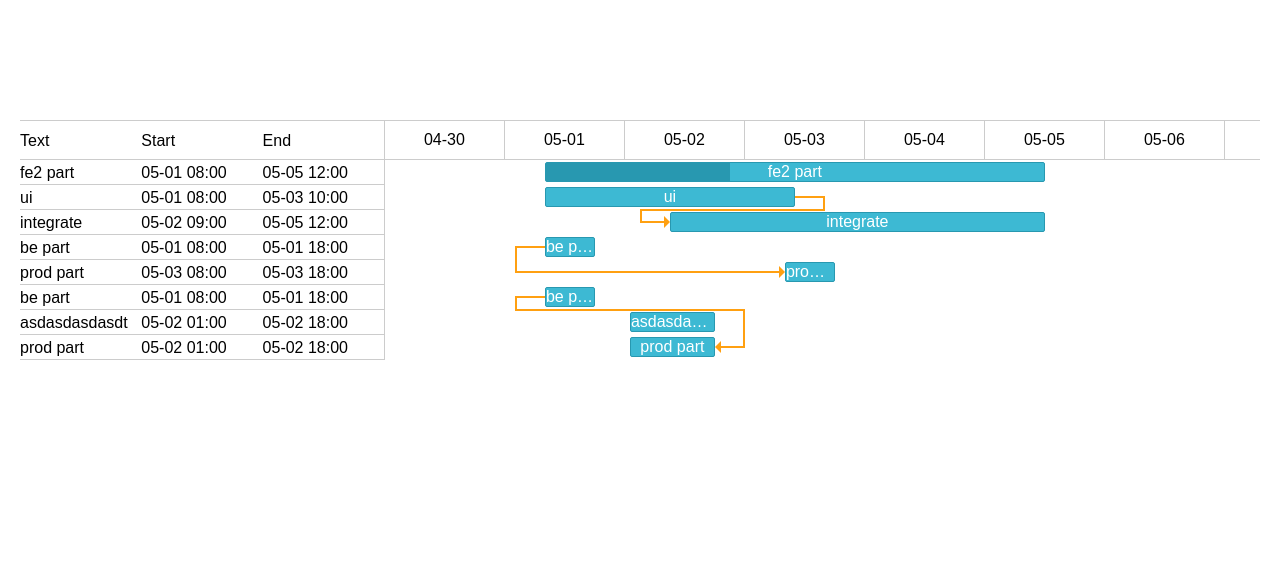
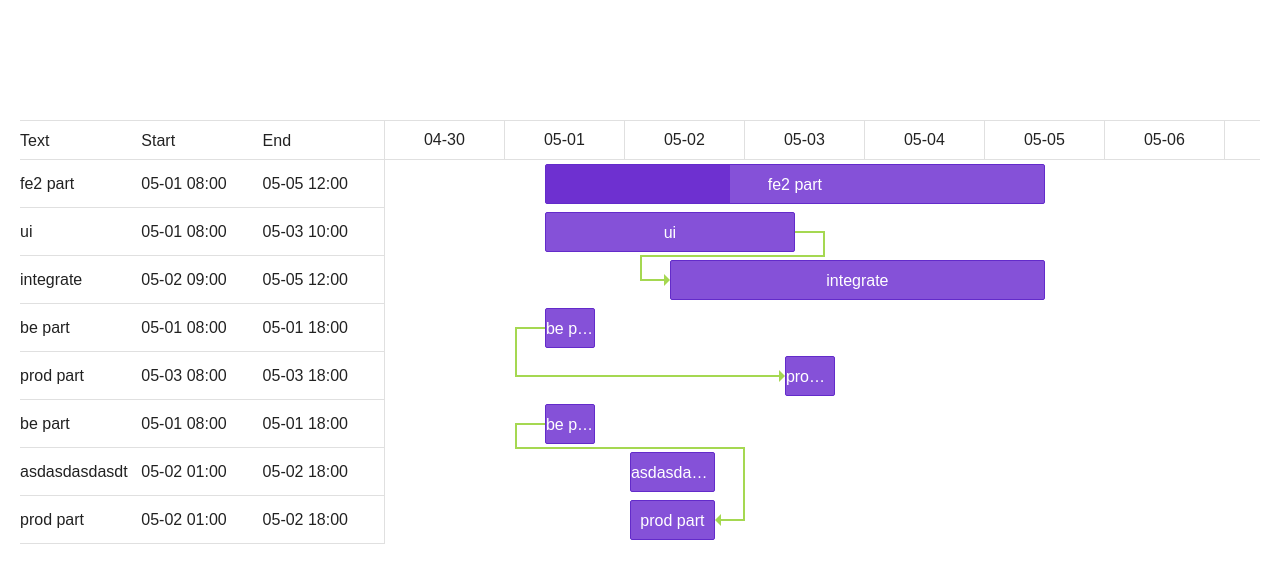
Before and after one commit to ErikYu/easy-gantt, a website built with webpack: page index.html in a window 1280 px wide. Built offline with nearby package versions, Linux system fonts and the light colour scheme.

Commit message:
add theme file

```diff
--- a/src/component/draggable.ts
+++ b/src/component/draggable.ts
@@ -221,7 +221,7 @@ export class Draggable {
       fakeElem.style.top = addPx(fakeElem.style.top, evt.movementY);
       fakeLink.render();
     };
-    const onMouseUp = () => {
+    const onMouseUp = (evt: MouseEvent) => {
       this.sheet.sheetEl.removeChild(fakeElem);
       this.sheet.sheetEl.removeChild(fakeLink.el);
       fakeLink = null;
@@ -241,11 +241,14 @@ export class Draggable {
       });
       this.sheet.sheetEl.appendChild(fakeElem);
       const typing = pos === 'l' ? 'l2l' : 'r2l';
-      fakeLink = new Link({ fromEl: this.el, toEl: fakeElem, typing, className: 'fake-link' }, this.store);
+      fakeLink = new Link(
+        { fromEl: this.el, toEl: fakeElem, typing, className: 'fake-link' },
+        this.store,
+      );
       this.sheet.sheetEl.appendChild(fakeLink.el);
       document.addEventListener('mousemove', onMoveFn);
       document.addEventListener('mouseup', onMouseUp);
-    }
+    };
     this.leftPointerEl.addEventListener('mousedown', onMouseDown('l'));
     this.rightPointerEl.addEventListener('mousedown', onMouseDown('r'));
   }
--- a/src/component/link.ts
+++ b/src/component/link.ts
@@ -26,7 +26,9 @@ export class Link {
     this.endAtRight = typing.endsWith('r');
     this.el = g({
       tag: 'div',
-      className: `${ClsPrefix}-link-container${className ? ` ${className}` : ''}`,
+      className: `${ClsPrefix}-link-container${
+        className ? ` ${className}` : ''
+      }`,
     });
     this.render();
   }
@@ -73,7 +75,7 @@ export class Link {
         this.drawLine(linkStartMin, 0)
           .drawLine(0, store.unitHeight / 2 + linkThick, -linkThick, 0)
           .drawLine(-(-hDistance + 2 * linkStartMin), 0, linkThick, -linkThick)
-          .drawLine(0, vDistance - store.barHeight / 2 - linkThick / 2)
+          .drawLine(0, vDistance - store.unitHeight / 2 + linkThick)
           .drawLine(linkStartMin - arrowSize, 0, 0, -linkThick);
       } else {
         this.drawLine(hDistance / 2 + linkThick, 0)
@@ -99,7 +101,7 @@ export class Link {
           .drawLine(hDistance + 2 * linkStartMin, 0, 0, -linkThick)
           .drawLine(
             0,
-            vDistance - store.barHeight / 2 - linkThick / 2,
+            vDistance - store.unitHeight / 2 + linkThick,
             -linkThick,
             0,
           )
--- a/src/core/data-store.ts
+++ b/src/core/data-store.ts
@@ -14,8 +14,8 @@ export class DataStore {
   totalStart: Date = new Date('2020/04/30 00:00:00');
   totalEnd: Date = new Date('2020/05/10 00:00:00');
   unitWidth = 120;
-  unitHeight = 25;
-  barHeight = 20;
+  unitHeight = 48;
+  barHeight = 40;
   data;
   links = [];
   private eventList = {};
--- a/src/index.less
+++ b/src/index.less
@@ -1,15 +1,20 @@
+@import "./theme/material";
 @header-height: 40px;
 @clsPrefix: easy-gantt;
-@linkColor: #ffa011;
 
 // z-index layer
 @task-index: 100;
 @link-index: 90;
 @fake-link-index: 110;
 
+// related to js file, do not change
+@line-height: 48px;
+@task-height: 40px;
+
 .@{clsPrefix} * {
   box-sizing: border-box;
   font-family: Arial, serif;
+  color: @normal-text;
 }
 
 .FlexCenter() {
@@ -22,13 +27,13 @@
   display: flex;
   &-tree {
     width: 500px;
-    border-right: 1px solid #ccc;
+    border-right: 1px solid #e0e0e0;
     &-header {
       display: flex;
       height: @header-height;
       line-height: 40px;
-      border-bottom: 1px solid #ccc;
-      border-top: 1px solid #ccc;
+      border-bottom: 1px solid #e0e0e0;
+      border-top: 1px solid #e0e0e0;
       &>div {
         flex: 1;
       }
@@ -36,11 +41,11 @@
     &-content{
       &-line {
         display: flex;
-        height: 25px;
-        line-height: 25px;
+        height: @line-height;
+        line-height: @line-height;
         white-space: nowrap;
         text-overflow: ellipsis;
-        border-bottom: 1px solid #ccc;
+        border-bottom: 1px solid #e0e0e0;
         &>span{
           flex: 1;
         }
@@ -59,9 +64,9 @@
         display: flex;
         align-items: center;
         justify-content: center;
-        border-right: 1px solid #ccc;
-        border-bottom: 1px solid #ccc;
-        border-top: 1px solid #ccc;
+        border-right: 1px solid #e0e0e0;
+        border-bottom: 1px solid #e0e0e0;
+        border-top: 1px solid #e0e0e0;
       }
     }
     &-content {
@@ -71,12 +76,12 @@
 
   &-item {
     position: absolute;
-    border: 1px solid #2898b0;
-    height: 20px;
+    border: 1px solid @task-border-color;
+    height: @task-height;
     white-space: nowrap;
     user-select: none;
     cursor: pointer;
-    background: #3db9d3;
+    background: @task-color;
     border-radius: 2px;
     z-index: @task-index;
     .pointer {
@@ -86,7 +91,7 @@
       height: 10px;
       top: ~"calc(50% - 5px)";
       background-color: #fff;
-      border: 1px solid #ccc;
+      border: 1px solid #e0e0e0;
       border-radius: 50%;
     }
     &-content {
@@ -98,12 +103,13 @@
       text-align: center;
       overflow: hidden;
       text-overflow: ellipsis;
+      line-height: @task-height;
     }
     &-progress {
       z-index: 5;
       position: absolute;
       height: 100%;
-      background: #2898b0;
+      background: @progress-color;
     }
     & .task-resizer {
       position: absolute;
@@ -153,12 +159,12 @@
   &-link {
     position: absolute;
     cursor: pointer;
-    background-color: @linkColor;
+    background-color: @link-color;
     .FlexCenter();
     &-container {
       &:hover {
         .@{clsPrefix}-link {
-          box-shadow: 0 0 5px 0 @linkColor;
+          box-shadow: 0 0 5px 0 @link-color;
         }
       }
     }
@@ -167,7 +173,7 @@
   &-link-arrow {
     position: absolute;
     border-style: solid;
-    border-color: @linkColor;
+    border-color: @link-color;
     border-top-color: transparent !important;
     border-bottom-color: transparent !important;
     width: 0;
--- /dev/null
+++ b/src/theme/material.less
@@ -0,0 +1,8 @@
+@task-color: #8551d8;
+@task-border-color: #632bca;
+@progress-color: #6e30d0;
+
+@link-color: #a5d851;
+
+// text
+@normal-text: rgba(0, 0, 0, 0.87);
```
Also changed, not shown: src/theme/default.less (added, +8 -0 lines).
